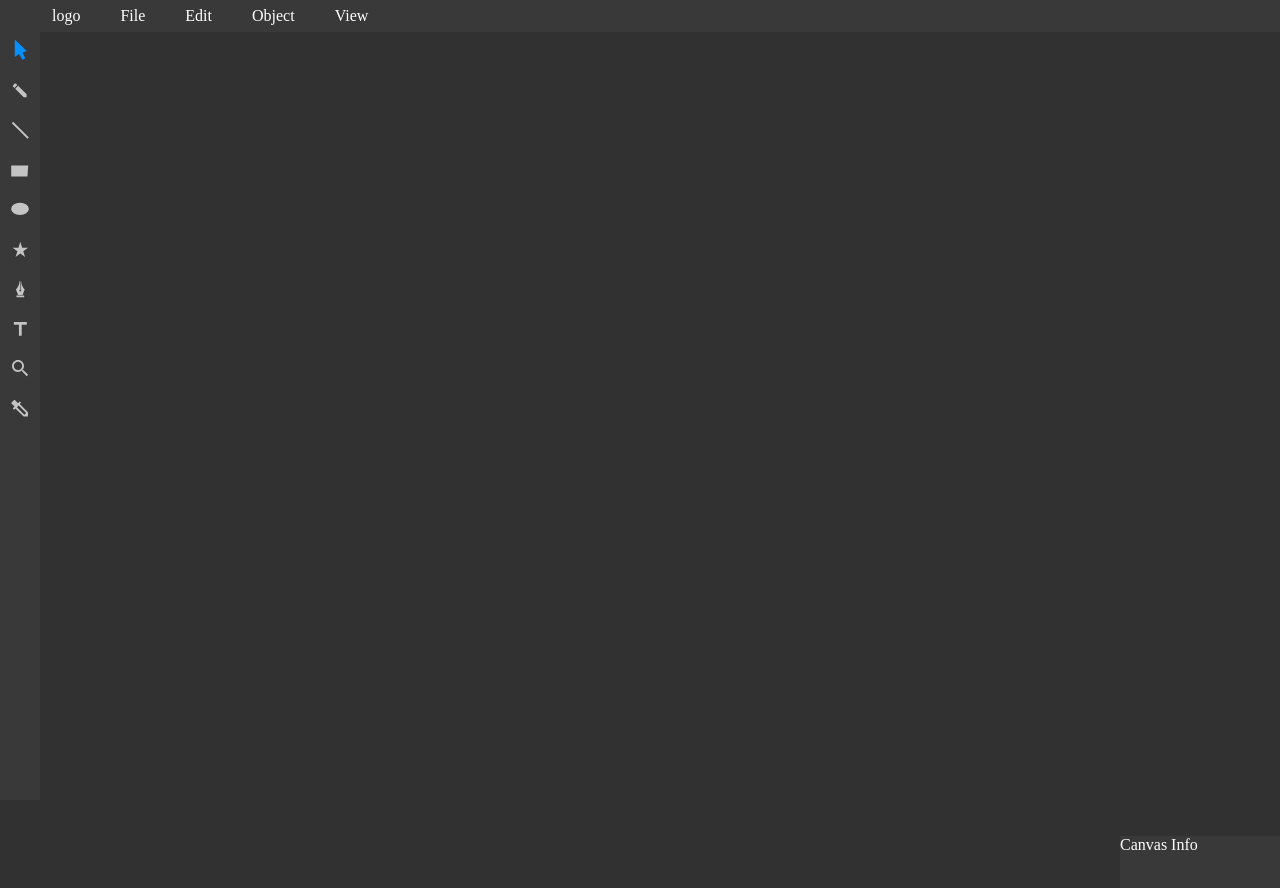
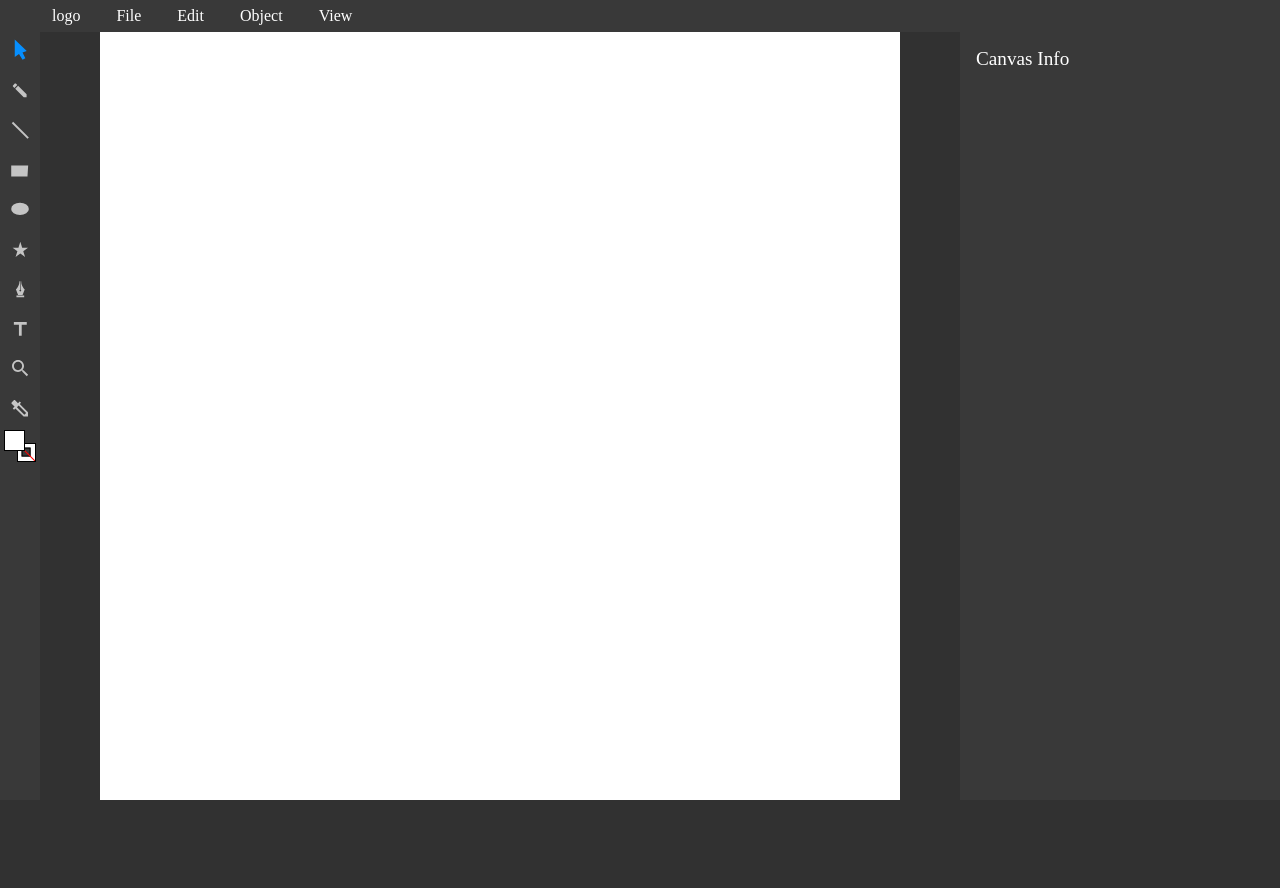
Before and after one commit to Honey-Bi/vector-draw, a React (Create React App) app: page / in a window 1280 px wide. Shown: the top 888 px of the page. After the commit the page ends 800 px from the top, so only its background shows below. Built offline with nearby package versions, Linux system fonts and the light colour scheme.

Commit message:
Update index.css

```diff
--- a/src/index.css
+++ b/src/index.css
@@ -7,20 +7,24 @@ body {
 :root {
   --base-color: #313131;
   --bar-color: #393939;
-  --tool-color: ;
+  --tool-color: #068fff;
+  --shorcut-color: #d8d8d8;
+  --ruler-size: 1rem;
 }
 li {
   list-style: none;
   height: 2rem;
   line-height: 2rem;
   white-space: nowrap;
-  padding: 0 0.75rem;
+  padding: 0 0.5rem 0 0.75rem;
 }
 ul {
   padding: 0;
 }
+/* 상단 메뉴 바 */
 .menu {
   margin: 0;
+  z-index: 6;
   width: 100%;
   height: 2rem;
   position: relative;
@@ -40,7 +44,7 @@ ul {
     & > button {
       cursor: pointer;
       background-color: var(--base-color);
-      color: #fff;
+      color: white;
       width: 100%;
       height: 100%;
     }
@@ -48,6 +52,7 @@ ul {
       margin-left: 1rem;
     }
     &.active > .menu-list {
+      box-shadow: 5px 5px 5px -7px;
       display: block;
     }
     .menu-list {
@@ -60,9 +65,41 @@ ul {
       left: 0;
       padding: 0.25rem 0;
       & > li {
+        display: flex;
+        align-items: center;
+        justify-content: space-between;
+        gap: 0.5rem;
         &:hover {
           cursor: pointer;
           background-color: rgba(0, 0, 0, 0.1);
+        }
+        & > input[type="checkbox"] {
+          background-color: transparent;
+          border: none;
+          margin: 0;
+          color: var(--tool-color);
+          &:checked {
+            background-color: transparent;
+          }
+        }
+        & > label {
+          display: inline;
+          & > .shortcut {
+            margin-left: 0.5rem;
+            padding: 0 0.5rem;
+            height: 60%;
+            font-size: 0.8rem;
+            line-height: calc(2rem * 0.6);
+            background-color: var(--shorcut-color);
+            border-radius: 0.1rem;
+            display: inline;
+            position: relative;
+            /* & > svg {
+              line-height: 2rem;
+              height: 1rem;
+              display: block;
+            } */
+          }
         }
       }
     }
@@ -71,18 +108,24 @@ ul {
     }
   }
 }
+.width-fill {
+  width: 100%;
+  display: flex;
+  flex-direction: row;
+  height: calc(100vh - 2rem);
+  position: relative;
+  z-index: 5;
+}
+/* 좌측 툴바 */
 .tool {
   display: flex;
   flex-direction: column;
   width: 2rem;
-  height: calc(100vh - 2rem);
-  position: absolute;
-  left: 0;
-  top: 2rem;
+  flex-shrink: 0;
+  height: 100%;
   padding: 0 0.25rem;
   background-color: var(--bar-color);
-}
-.tool-button {
+  & > .tool-button {
     width: 100%;
     cursor: pointer;
     line-height: 2rem;
@@ -101,7 +144,7 @@ ul {
       fill: rgba(255, 255, 255, 1);
     }
     &.active > svg {
-    fill: #068fff;
+      fill: var(--tool-color);
     }
     &:hover,
     &.active {
@@ -111,10 +154,106 @@ ul {
       }
     }
   }
-.panel {
+  & > .tool-color {
+    width: 100%;
+    height: 2rem;
+    position: relative;
+    & > .color-fill,
+    & > .color-stroke {
       position: absolute;
+      overflow: hidden;
+      width: 60%;
+      height: 60%;
+      border: 1px solid black;
+      z-index: 0;
+      &.active {
+        z-index: 1;
+      }
+      &.null {
+        &::after {
+          width: 200%;
+          position: absolute;
+          top: 50%;
+          left: 50%;
+          transform: translate(-50%, -50%) rotate(45deg);
+          content: "";
+          box-sizing: border-box;
+          border-top: 1px solid red;
+        }
+      }
+    }
+    & > .color-fill {
+      top: 0;
+      left: 0;
+    }
+    & > .color-stroke {
+      bottom: 0;
       right: 0;
-  height: calc(100vh - 2rem);
-  width: 10rem;
+      box-sizing: border-box;
+      & > .fill {
+        width: 40%;
+        height: 40%;
+        position: absolute;
+        top: 50%;
+        left: 50%;
+        transform: translate(-50%, -50%);
+        border: 1px solid black;
         background-color: var(--bar-color);
       }
+    }
+  }
+}
+.canvas {
+  width: 100%;
+  height: 100%;
+  display: flex;
+  overflow: auto;
+  position: relative;
+  justify-content: center;
+  align-items: center;
+  & > .ruler {
+    width: 100%;
+    height: 100%;
+    position: absolute;
+    & > .horizontal,
+    & > .vertical {
+      position: absolute;
+      background-color: white;
+    }
+    & > .horizontal {
+      width: 100%;
+      height: var(--ruler-size);
+    }
+    & > .vertical {
+      height: 100%;
+      width: var(--ruler-size);
+    }
+  }
+  & > svg {
+    background-color: white;
+    position: absolute;
+  }
+  &.select {
+    cursor: default;
+  }
+  &.text {
+    cursor: text;
+  }
+  &.zoom {
+    cursor: zoom-in;
+    &.alt {
+      cursor: zoom-out;
+    }
+  }
+}
+.panel {
+  height: 100%;
+  width: 20rem;
+  box-sizing: border-box;
+  padding: 1rem;
+  flex-shrink: 0;
+  background-color: var(--bar-color);
+  .title {
+    font-size: 1.2rem;
+  }
+}
```
Lines whose indentation alone changed are shown as unchanged.
